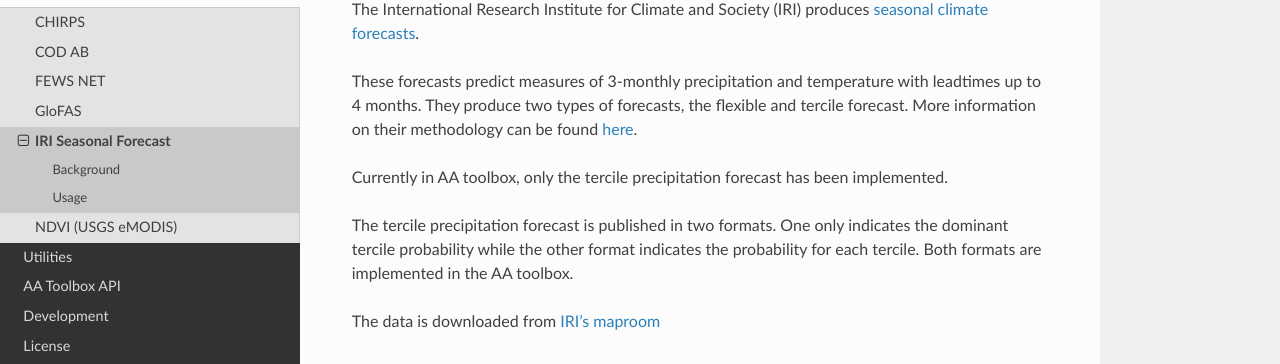
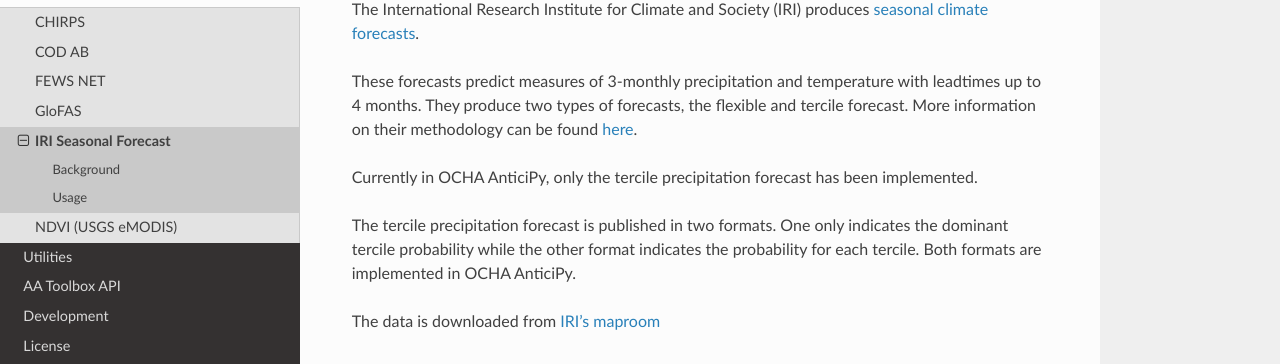
Before and after one commit to OCHA-DAP/ocha-anticipy, a Sphinx documentation site: the page built from docs/source/datasources/iri_seasonal_forecast.rst, in a window 1280 px wide and 900 px high. Shown: the part 218-582 px from the top of the window. Built offline with Sphinx 7.4.7 and the Read the Docs theme 2.0.0, drawn with Linux system fonts in a browser that asks for light colours.

Commit message:
Caught some stragglers

```diff
--- a/docs/source/datasources/chirps.rst
+++ b/docs/source/datasources/chirps.rst
@@ -16,7 +16,7 @@
 data to create gridded rainfall time series for trend analysis and seasonal drought
 monitoring. More information are available `here <https://www.nature.com/articles/sdata201566>`_.
 
-Through the AA toolbox, it is possible to have access to daily and monthly data.
+Through OCHA AnticiPy, it is possible to have access to daily and monthly data.
 
 The data is downloaded from `IRI's maproom
 <http://iridl.ldeo.columbia.edu/SOURCES/.UCSB/.CHIRPS/.v2p0>`_ as the platform allows
--- a/docs/source/datasources/iri_seasonal_forecast.rst
+++ b/docs/source/datasources/iri_seasonal_forecast.rst
@@ -15,13 +15,14 @@
 .edu/our-expertise/climate/forecasts/seasonal-climate-forecasts/methodology
 />`_.
 
-Currently in AA toolbox, only the tercile precipitation forecast has been
+Currently in OCHA AnticiPy, only the tercile precipitation forecast has been
 implemented.
 
 The tercile precipitation forecast is published in two formats. One only
 indicates the dominant tercile probability while the other format indicates
-the probability for each tercile. Both formats are implemented in the AA
-toolbox.
+the probability for each tercile. Both formats are implemented in
+OCHA AnticiPy.
+
 
 The data is downloaded from `IRI's maproom
 <https://iridl.ldeo.columbia.edu/maproom/Global/Forecasts/NMME_Seasonal_Forecasts/Precipitation_ELR.html>`_
```
Also changed, not shown: README.md (+5 -5 lines), src/ochanticipy/__init__.py (+5 -4 lines), 1 other file.
